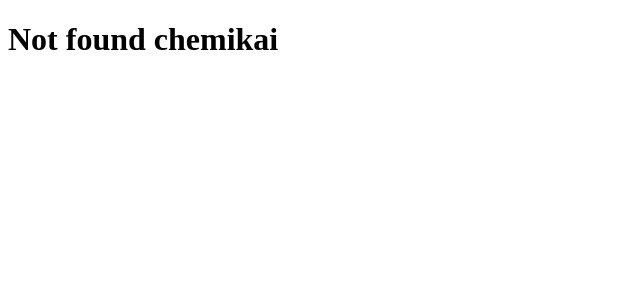
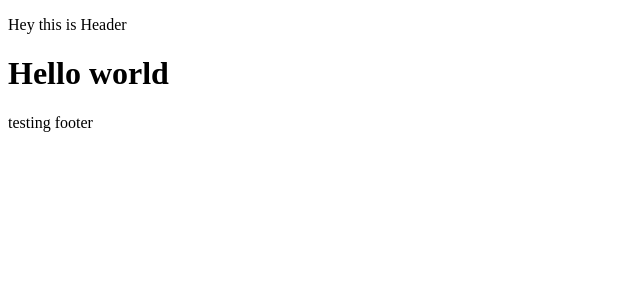
Before and after one commit to kuliashvili/NewNext, a Next.js app: page / in a window 1280 px wide. Before the commit this address had no page. Shown: the top 300 px of the page, without its empty margins (0-640 px from the left). Built offline with nearby package versions, Linux system fonts and the light colour scheme.

Commit message:
update layouts testing

```diff
--- a/src/app/layout.js
+++ b/src/app/layout.js
@@ -6,7 +6,16 @@ export const metadata = {
 export default function RootLayout({ children }) {
   return (
     <html lang="en">
-      <body>{children}</body>
+      <head></head>
+      <body>
+
+        <header>
+          <p>Hey this is Header</p>
+        </header>
+        {children}
+        <footer>testing footer</footer>
+      </body>
+
     </html>
   )
 }
--- /dev/null
+++ b/src/app/page.js
@@ -0,0 +1,5 @@
+function Home(){
+    return <h1>Hello world</h1>
+}
+
+export default Home
```
